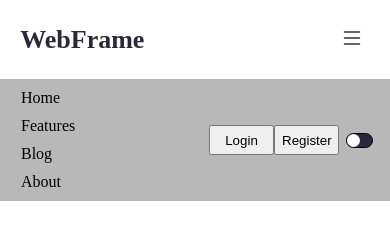
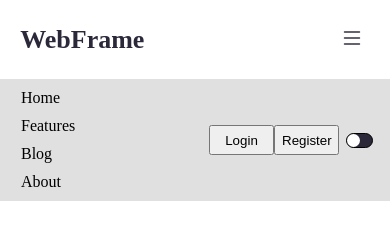
Before and after one commit to martencarlos/frontEnd, a React (Create React App) app: page / in a window 390 px wide. Both pictures are taken after a click on the element 352 px from the left and 39 px from the top of the page. Shown: the top 251 px of the page. Built offline with nearby package versions, Linux system fonts and the light colour scheme; no server answers.

Commit message:
dark mode in hamburger menu background fix and removed missing image from articles' content

```diff
--- a/src/Components/Article.js
+++ b/src/Components/Article.js
@@ -1,16 +1,20 @@
 
+import { useEffect } from "react";
 import "../css/article.css";
 
 
 export default function Article(props){
     console.log("Rendering Article")
 
+
+
+    console.log();
     return (
         props.item.published &&
             <div className="article">
                 <div  className="title">  {props.item.title}  </div>
                 <div  className="published"> {props.item.published.substring(0,16)}</div>
-                <div className={`post ${props.darkMode ? "dark": ""}`} dangerouslySetInnerHTML={{__html: props.item.content}} />
+                <div className={`post ${props.darkMode ? "dark": ""}`} dangerouslySetInnerHTML={{__html: props.item.content.substring(0, props.item.content.length - 133)}} />
             </div>
     )
 }
--- a/src/Components/Navbar.js
+++ b/src/Components/Navbar.js
@@ -97,7 +97,7 @@ export default function Navbar(props){
                 </span>
 
             </nav>
-            <div id="hamb-menu" className="hamb-menu">
+            <div id="hamb-menu"  className= {`hamb-menu ${props.darkMode ? "dark": ""}`}>
                 <div className="nav-links-hamb">
                         <li><NavLink className={({ isActive }) =>isActive ? "nav-link-active" : "nav-link"}  to="/home">Home</NavLink></li>
                         <li><NavLink className={({ isActive }) =>isActive ? "nav-link-active" : "nav-link"}  to="/features">Features</NavLink></li>
--- a/src/css/navbar.css
+++ b/src/css/navbar.css
@@ -47,7 +47,7 @@ div.hamb-menu{
     display: none;
     justify-content: space-between;
     padding: 10px;
-    background-color: #b8b8b8;
+    background-color: #e0e0e0;
 }
 
 div.nav-links-hamb{
--- a/src/css/theme.css
+++ b/src/css/theme.css
@@ -76,6 +76,10 @@ body.dark .toggler--slider--circle {
     background-color: black;
 }
 
+div.hamb-menu.dark{
+    background-color: rgb(20, 20, 20);
+}
+
 div.dark{
     background-color: #000000;
     color: white;
```
